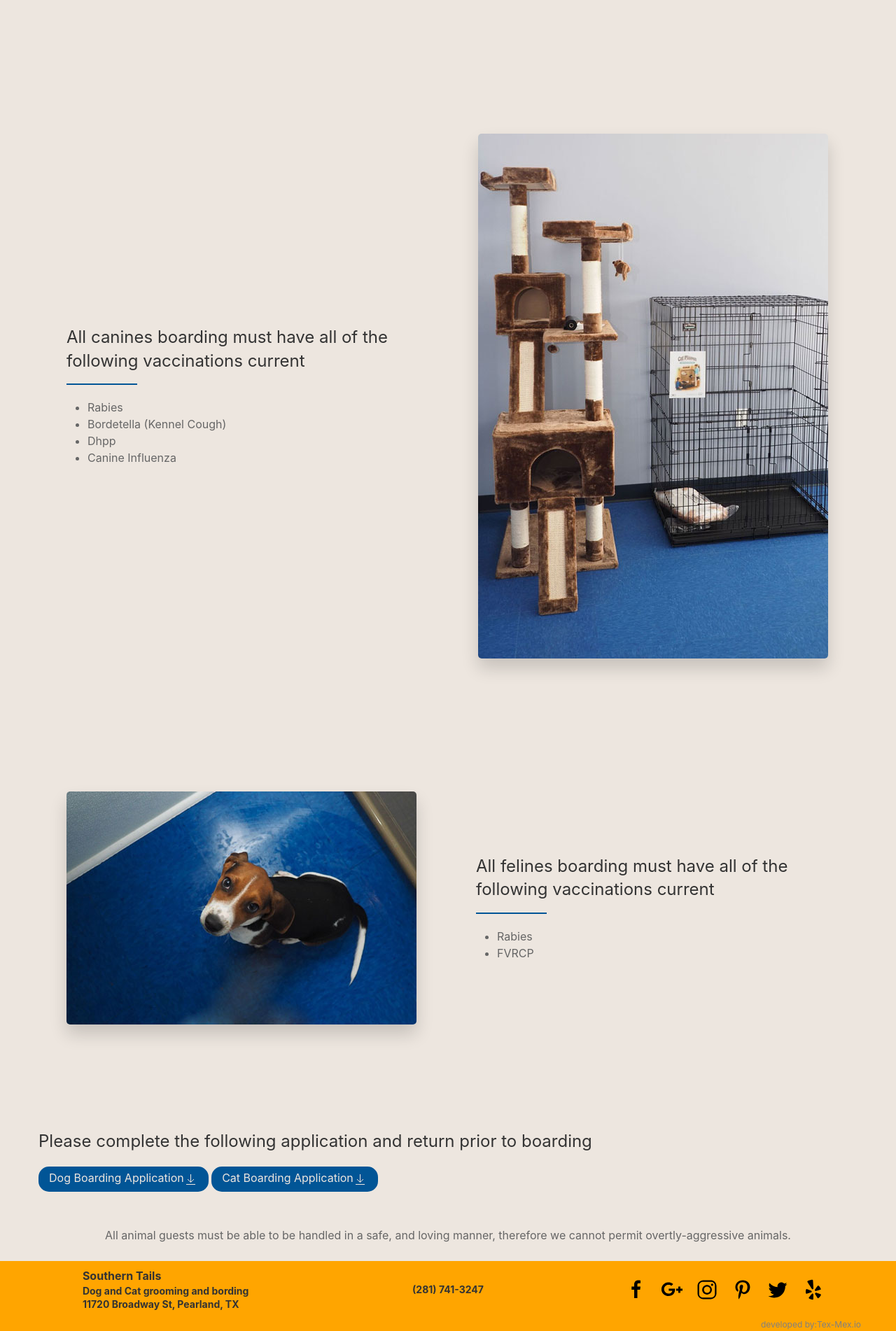
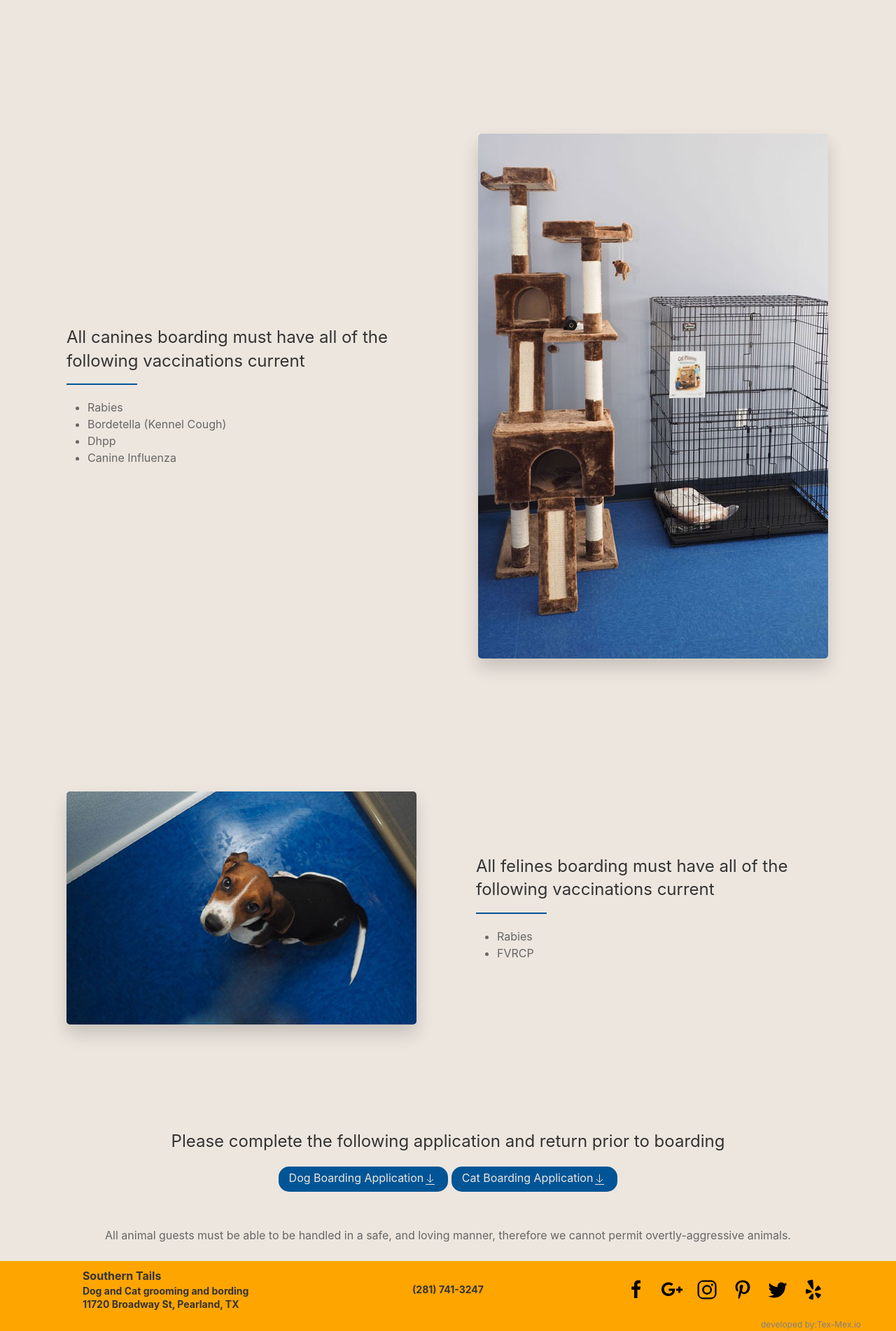
Before and after one commit to TechMex-io/southernTails, a Jekyll site: the page built from boarding.md, in a window 1280 px wide. Shown: the part 1462-3364 px from the top of the page at 70% size. Built offline with Jekyll 4.4.1, drawn with Linux system fonts in a browser that asks for light colours.

Commit message:
centered text for download buttons

```diff
--- a/_layouts/service.html
+++ b/_layouts/service.html
@@ -88,7 +88,7 @@ layout: default
           </div>
           {% endif %}
           <!-- List of links-->
-          <div class="uk-width-1-1@s">
+          <div class="uk-width-1-1@s uk-text-center">
             <h3>{{ page.body_heading_links }}</h3>
             <a class="downLoadLink" uk-icon="download" href="{{page.body_desc_url_1}}">{{page.body_desc_link_1}}</a>
             <a class="downLoadLink" uk-icon="download" href="{{page.body_desc_url_2}}">{{page.body_desc_link_2}}</a>
```
